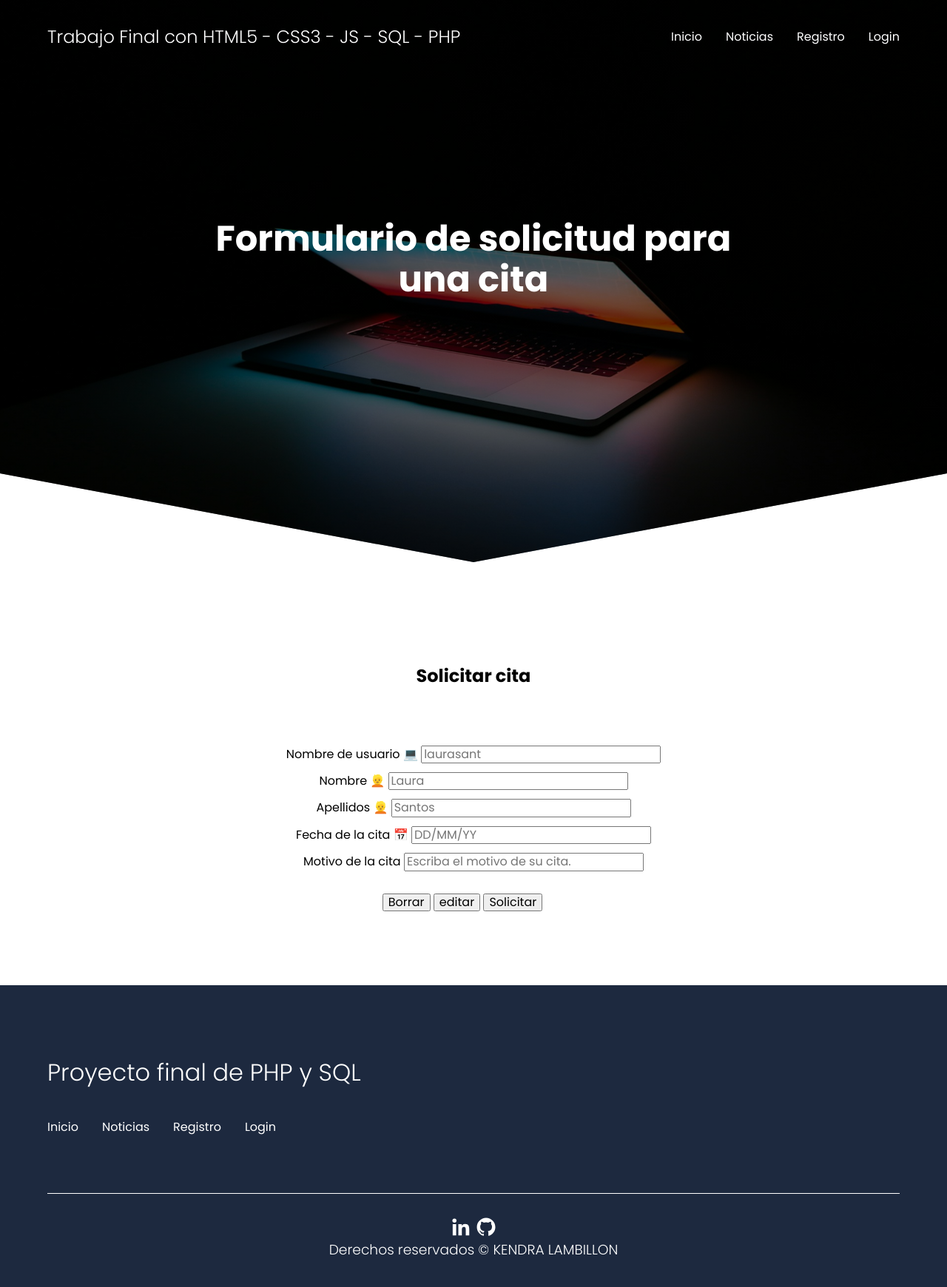
After one commit to KendraLambillon/Proyecto-Final-PHP, a PHP site: page /views/citaciones.php in a window 1280 px wide. The commit adds this page. Shown: the whole page at 74% size. Run offline with PHP 8.4, Linux system fonts and the light colour scheme.

Commit message:
citaciones pagina creada

```diff
--- a/views/carpeta_usuarios/profile.php
+++ b/views/carpeta_usuarios/profile.php
@@ -48,6 +48,12 @@ if(isset($_SESSION['user_data'])){
             <ul class="nav__link nav__link--menu">
                 <li class="nav__items">
                     <a href="../../index.php" class="nav__links">Inicio</a>
+                </li>
+                <li class="nav__items">
+                    <a href="../../noticias.php" class="nav__links">Noticias</a>
+                </li>
+                <li class="nav__items">
+                    <a href="../../citaciones.php" class="nav__links">Citaciones</a>
                 </li>
                 <li class="nav__items">
                     <a class="nav__links active" href="#">Perfil</a>
--- /dev/null
+++ b/views/citaciones.php
@@ -0,0 +1,147 @@
+<?php
+    #Comprobar si existe una sesion activa
+    if(session_status() == PHP_SESSION_NONE){
+        session_start();
+    }
+?>
+
+<!DOCTYPE html>
+<html lang="es">
+<head>
+    <meta charset="UTF-8">
+    <meta name="viewport" content="width=device-width, initial-scale=1.0">
+    <title>Proyecto PHP - Kendra Lambillon</title>
+    <!--Favicon-->
+    <link rel="shortcut icon" href="../assets/img/llama_favicon.png" type="image/x-icon">
+    <!--CSS-->
+    <link rel="stylesheet" href="../css/normalize.css">
+    <link rel="stylesheet" href="../css/style.css">
+</head>
+<body>
+    <header class="head">
+        <nav class="nav container">
+            <div class="nav__logo">
+                <h2 class="nav__title">Trabajo Final con HTML5 - CSS3 - JS - SQL - PHP</h2>
+            </div>
+            <ul class="nav__link nav__link--menu">
+                <li class="nav__items">
+                    <a href="../index.php" class="nav__links">Inicio</a>
+                </li>
+                <li class="nav__items">
+                    <a href="../views/noticias.php" class="nav__links">Noticias</a>
+                </li>
+                <li class="nav__items">
+                    <a href="#" class="nav__links">Registro</a>
+                </li>
+                <li class="nav__items">
+                    <a href="../views/login.php" class="nav__links">Login</a>
+                </li>
+                <img src="../assets/img/close.svg" alt="close" class="nav__close">
+            </ul>
+            <div class="nav__menu">
+                <img src="../assets/img/menu.svg" alt="menu" class="nav__img">
+            </div>
+        </nav>
+        <section class="head__container container">
+            <h1 class="head__title">Formulario de solicitud para una cita</h1>
+        </section>
+    </header>
+
+    <main>
+        <div class="container about">
+            <h2>Solicitar cita</h2>
+            <div class="aviso__registro">
+                <?php
+                    #Comprobar si hay mensajes de error
+                    if(isset($_SESSION["mensaje_error"])){
+                        echo "<span>" . $_SESSION['mensaje_error'] . "</span>";
+                        #Eliminar el mensaje de error
+                        unset($_SESSION["mensaje_error"]);
+                    }
+
+                    #Comprobar si hay mensajes de exito
+                    if(isset($_SESSION["mensaje_exito"])){
+                        echo "<span>" . $_SESSION['mensaje_exito'] . "</span>";
+                        #Eliminar el mensaje de exito
+                        unset($_SESSION["mensaje_exito"]);
+                    }
+                ?>
+            </div>
+            <div class="formulario">
+                <form id="regsitro" class="mi__form" action="../controllers/control_registro.php" method="POST">
+                <div class="form__options">
+                        <label for="user_ref">Nombre de usuario &#128187; </label>
+                        <input type="text" id="user_ref" name="user_ref" placeholder="laurasant" title="Este campo es obligatorio." >
+                        <small class="input_error"></small>
+                    </div>
+                    <div class="form__options">
+                        <label for="username">Nombre &#128113; </label>
+                        <input type="text" id="username" name="username" placeholder="Laura" title="Este campo es obligatorio." >
+                        <small class="input_error"></small>
+                    </div>
+                    <div class="form__options">
+                        <label for="surname">Apellidos &#128113; </label>
+                        <input type="text" id="surname" name="surname" placeholder="Santos" title="Este campo es obligatorio." >
+                        <small class="input_error"></small>
+                    </div>
+                    <div class="form__options">
+                        <label for="fecha_cita">Fecha de la cita &#128197; </label>
+                        <input type="text" id="fecha_cita" name="fecha_cita" placeholder="DD/MM/YY" title="Este campo es obligatorio.">
+                        <small class="input_error"></small>
+                    </div>
+                    </div>
+                    <div class="form__options">
+                        <label for="motivo_cita">Motivo de la cita</label>
+                        <input type="text" id="motivo_cita" name="motivo_cita" placeholder="Escriba el motivo de su cita." title="Este campo es obligatorio." >
+                        <small class="input_error"></small>
+                    </div>
+                    <div class="form__buttons">
+                        <input type="reset" value="Borrar">
+                        <input type="submit" value="editar" name="editar_cita">
+                        <input type="submit" value="Solicitar" name="solicitar_cita">
+                    </div>
+                </form>
+            </div>
+        </div>
+    </main>
+
+    <footer class="footer">
+        <div class="footer__container container">
+            <nav class="nav nav__footer">
+                <h2 class="footer__title">
+                    Proyecto final de PHP y SQL
+                </h2>
+                <ul class="nav__link nav__link--footer">
+                    <li class="nav__items">
+                        <a href="../index.php" class="nav__links">Inicio</a>
+                    </li>
+                    <li class="nav__items">
+                        <a href="../views/noticias.php" class="nav__links">Noticias</a>
+                    </li>
+                    <li class="nav__items">
+                        <a href="../views/registro.php" class="nav__links">Registro</a>
+                    </li>
+                    <li class="nav__items">
+                        <a href="../views/login.php" class="nav__links">Login</a>
+                    </li>
+                </ul>
+            </nav>
+        </div>
+
+        <section class="footer__copy container">
+            <div class="footer__social">
+                <a href="https://www.linkedin.com/in/kendra-lambillon/" target="_blank" class="footer__icons">
+                    <img src="../assets/img/LinkedIn.svg" alt="LinkedIn social" class="footer__img">
+                </a>
+                <a href="https://github.com/KendraLambillon" target="_blank" class="footer__icons">
+                    <img src="../assets/img/github.svg" alt="GitHub social" class="footer__img">
+                </a>
+            </div>
+            <h3 class="footer__copyright">Derechos reservados &copy; KENDRA LAMBILLON</h3>
+        </section>
+    </footer>
+
+    <!--JS script-->
+    <script src="#"></script>
+</body>
+</html>
```
Also changed, not shown: config/.htaccess.
